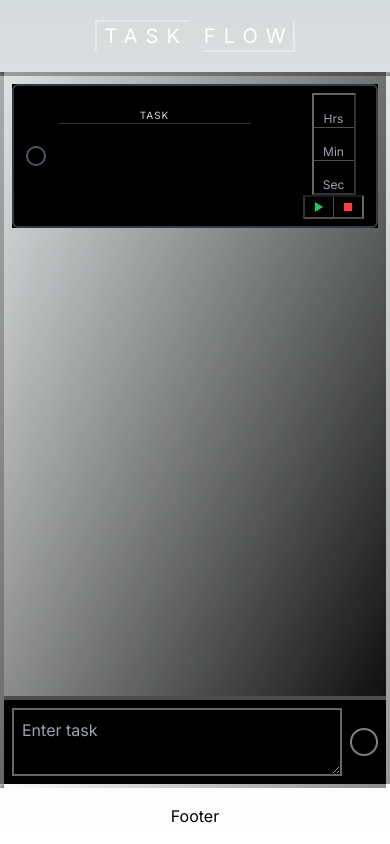
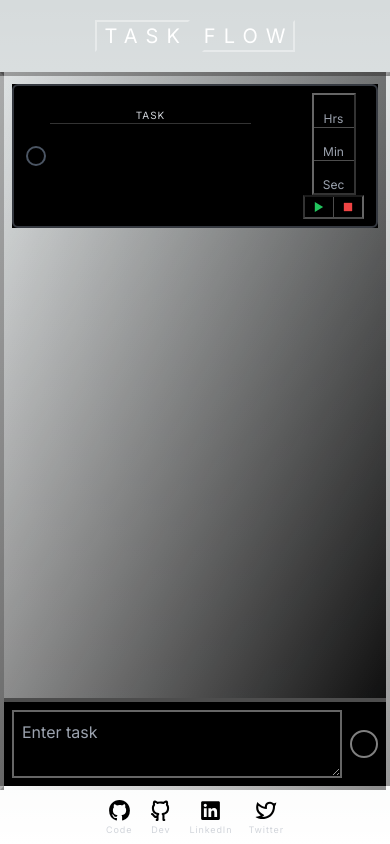
Before and after one commit to brodyamcfarland/taskflow, a Next.js app: page / in a window 390 px wide. Both pictures are taken after typing "Sample" into the empty fields and a click on the button "Add Task". Built offline with nearby package versions, Linux system fonts and the light colour scheme.

Commit message:
Fixing TextArea Mobile responsiveness

```diff
--- a/src/app/components/Footer.tsx
+++ b/src/app/components/Footer.tsx
@@ -1,5 +1,51 @@
+import {
+     RiGithubLine,
+     RiGithubFill,
+     RiTwitterLine,
+     RiLinkedinBoxFill,
+} from "react-icons/ri";
+
 const Footer = () => {
-     return <div className="py-4">Footer</div>;
+     return (
+          <footer className="flex gap-4 py-2">
+               <button
+                    className="flex flex-col items-center justify-center md:opacity-50 md:hover:opacity-100 duration-700"
+                    title="Github - Code"
+               >
+                    <RiGithubFill size={25} />
+                    <span className="text-[9px] tracking-widest text-gray-300">
+                         Code
+                    </span>
+               </button>
+               <button
+                    className="flex flex-col items-center justify-center md:opacity-50 md:hover:opacity-100 duration-700"
+                    title="Github - Dev"
+               >
+                    <RiGithubLine size={25} />
+                    <span className="text-[9px] tracking-widest text-gray-300">
+                         Dev
+                    </span>
+               </button>
+               <button
+                    className="flex flex-col items-center justify-center md:opacity-50 md:hover:opacity-100 duration-700"
+                    title="LinkedIn"
+               >
+                    <RiLinkedinBoxFill size={25} />
+                    <span className="text-[9px] tracking-widest text-gray-300">
+                         LinkedIn
+                    </span>
+               </button>
+               <button
+                    className="flex flex-col items-center justify-center md:opacity-50 md:hover:opacity-100 duration-700"
+                    title="Twitter"
+               >
+                    <RiTwitterLine size={25} />
+                    <span className="text-[9px] tracking-widest text-gray-300">
+                         Twitter
+                    </span>
+               </button>
+          </footer>
+     );
 };
 
 export default Footer;
--- a/src/app/components/TaskItem.tsx
+++ b/src/app/components/TaskItem.tsx
@@ -94,7 +94,7 @@ const TaskItem: React.FC<TaskItemProps> = ({
 
      return (
           <div
-               className={`flex gap-1 h-36 md:h-34 items-center justify-start py-1 px-3 border-2 rounded-md ${
+               className={`flex gap-1 h-36 md:h-34 items-center justify-start py-1 px-3 border-2 max-w-full rounded-md ${
                     task.completed
                          ? "border-emerald-500/50"
                          : "border-gray-500/50"
@@ -104,7 +104,7 @@ const TaskItem: React.FC<TaskItemProps> = ({
                     type="checkbox"
                     checked={task.completed}
                     onChange={handleCheckboxChange}
-                    className="appearance-none rounded-full border-2 border-gray-600 checked:bg-emerald-500/75 checked:border-gray-600 h-5 w-5 hover:cursor-pointer"
+                    className="flex-shrink-0 appearance-none rounded-full border-2 border-gray-600 checked:bg-emerald-500/75 checked:border-gray-600 h-5 w-5 hover:cursor-pointer"
                />
                {editing ? (
                     <textarea
@@ -113,13 +113,15 @@ const TaskItem: React.FC<TaskItemProps> = ({
                          className="h-20 flex-1 p-3 overflow-y-auto bg-gradient-to-br from-[#242424] to-black rounded-sm text-white ml-2"
                     />
                ) : (
-                    <div className="flex flex-col flex-1 ml-2">
+                    <div className="flex flex-col flex-1 w-full">
                          <span className="text-[10px] text-gray-300 tracking-widest text-center border-b border-white/20">
                               TASK
                          </span>
-                         <span className="h-20 p-3 text-sm overflow-y-auto">
-                              {task.title}
-                         </span>
+                         <div className="flex flex-col flex-1 w-full">
+                              <span className="h-20 p-3 text-sm overflow-y-auto overflow-x-hidden">
+                                   {task.title}
+                              </span>
+                         </div>
                     </div>
                )}
                <div className="flex flex-col gap-2 items-center justify-center mx-2">
```
